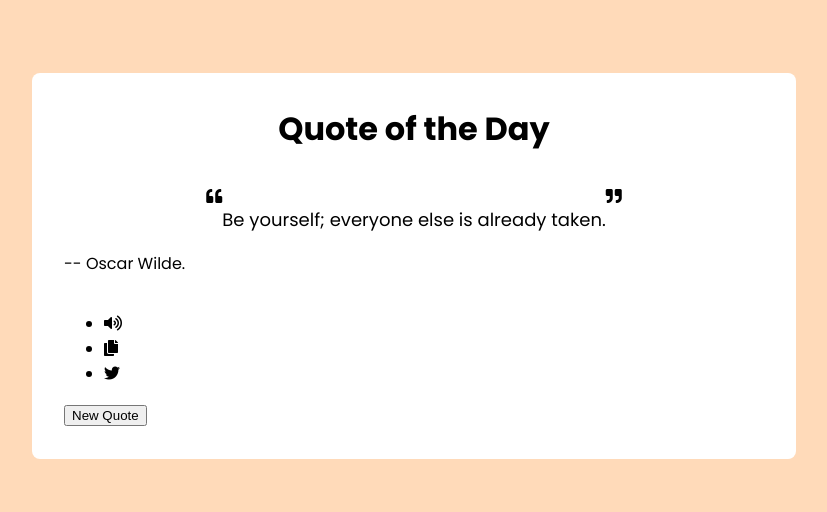
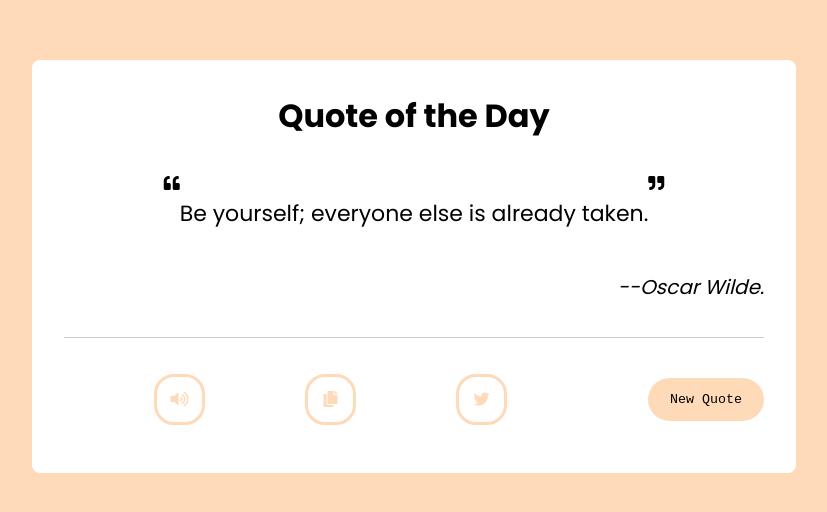
Before and after one commit to suhanidesale/QuoteGenerator, a plain HTML site: page index.html in a window 1280 px wide. Shown: the part 142-654 px from the top of the page, without its empty margins (226-1053 px from the left). Drawn offline with Linux system fonts and the light colour scheme.

Commit message:
feat: all updates done

```diff
--- /dev/null
+++ b/app.js
@@ -0,0 +1,48 @@
+const quoteText = document.querySelector(".quote"),
+authorName = document.querySelector(".author .name"),
+quoteBtn = document.querySelector("button"),
+soundBtn = document.querySelector(".sound"),
+copyBtn = document.querySelector(".copy"),
+TwitterBtn = document.querySelector(".twitter");
+
+//func to generate quote
+function randomQuote(){
+    quoteBtn.classList.add("Loading")
+    quoteBtn.innerText = "Loading Quote...";
+    fetch("http://api.quotable.io/random").then(res => res.json()).then(result =>{
+        console.log(result);
+        quoteText.innerText = result.content;
+        authorName.innerText = result.author;
+        quoteBtn.innerText = "New Quote!";
+        quoteBtn.classList.remove("loading");
+
+    });
+
+
+}
+
+soundBtn.addEventListener("click" , ()=>{
+    //speechsynthesisutterance is  api that reperesnts a speeh request
+    let utterance = new SpeechSynthesisUtterance(`${quoteText.innerText} by ${authorName.innerText}`);
+    speechSynthesis.speak(utterance);
+
+    //speechsynthesis is s speak method to speak utterance
+
+}
+);
+
+
+
+copyBtn.addEventListener("click" , ()=>{
+   navigator.clipboard.writeText(quoteText.innerText);
+}
+);
+
+TwitterBtn.addEventListener("click" , ()=>{
+    let tweeturl = `https://twitter.com/intent/tweet?url=${quoteText.innerText}`;
+    window.open(tweeturl , "_blank");
+}
+);
+
+quoteBtn.addEventListener("click",randomQuote);
+897646
--- a/index.html
+++ b/index.html
@@ -13,21 +13,17 @@
   </head>
   <body>
     <div class="wrapper">
-      <header>
-        Quote of the Day
-      </header>
+      <header>Quote of the Day</header>
       <div class="content">
         <div class="quote-area">
           <i class="fas fa-quote-left"></i>
-          <p class="quote">
-            Be yourself; everyone else is already taken.
-          </p>
+          <p class="quote">Be yourself; everyone else is already taken.</p>
           <i class="fas fa-quote-right"></i>
         </div>
-        <div class="author"></div>
+        <div class="author">
           <span>--</span>
           <span class="name">Oscar Wilde.</span>
-
+        </div>
       </div>
       <div class="buttons">
         <div class="features">
@@ -40,5 +36,6 @@
         </div>
       </div>
     </div>
+    <script src="app.js" type="text/javascript"></script>
   </body>
 </html>
--- /dev/null
+++ b/index.js
@@ -0,0 +1,5 @@
+export default function Dummy(){
+    return <h1>
+        This is just Dummy
+    </h1>
+}
--- a/style.css
+++ b/style.css
@@ -36,12 +36,66 @@ body{
 }
 
 .quote-area .quote{
-    font-size:large;
+    font-size:22px;
     text-align: center;
     word-break: break-all;
 }
 
 .content .author{
     display: flex;
+    font-size: 20px;
+    font-style: italic;
+    margin-top: 20px;
     justify-content: flex-end;
+
 }
+
+.wrapper .buttons{
+    border-top: 1px solid #ccc ;
+
+}
+
+.buttons .features{
+    display: flex;
+    align-items: center;
+    margin-top: 20px;
+    justify-content: space-between;
+}
+
+.features ul{
+    display: flex;
+}
+
+.features ul li{
+    list-style: none;
+    margin: 0 50px;
+    height: 45px;
+    width: 45px;
+    display: flex;
+    align-items: center;
+    justify-content: center;
+     color: peachpuff;
+    border-radius: 20px;
+    border: 3px solid peachpuff;
+    cursor: pointer;
+    transition: all 0.3s ease;
+}
+
+.features ul li:hover{
+    color:white;
+    background: peachpuff;
+}
+
+.features button{
+ border:none;
+ outline:none;
+ color: black;
+ cursor: pointer;
+ font-style: 16px;
+ padding: 14px 22px;
+ border-radius: 30px;
+ background: peachpuff;
+ font-family: monospace;
+
+
+}
```
Lines whose indentation alone changed are shown as unchanged.
